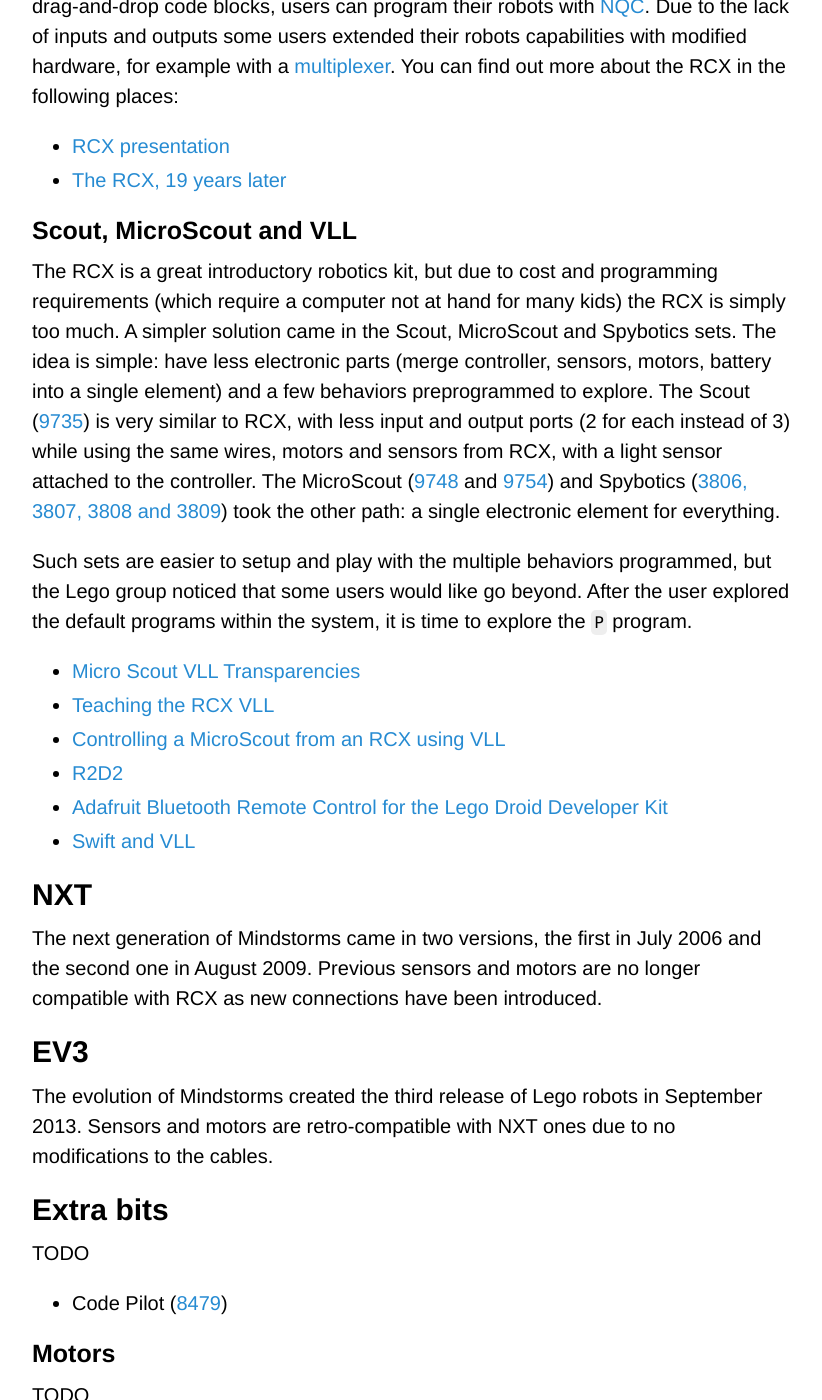
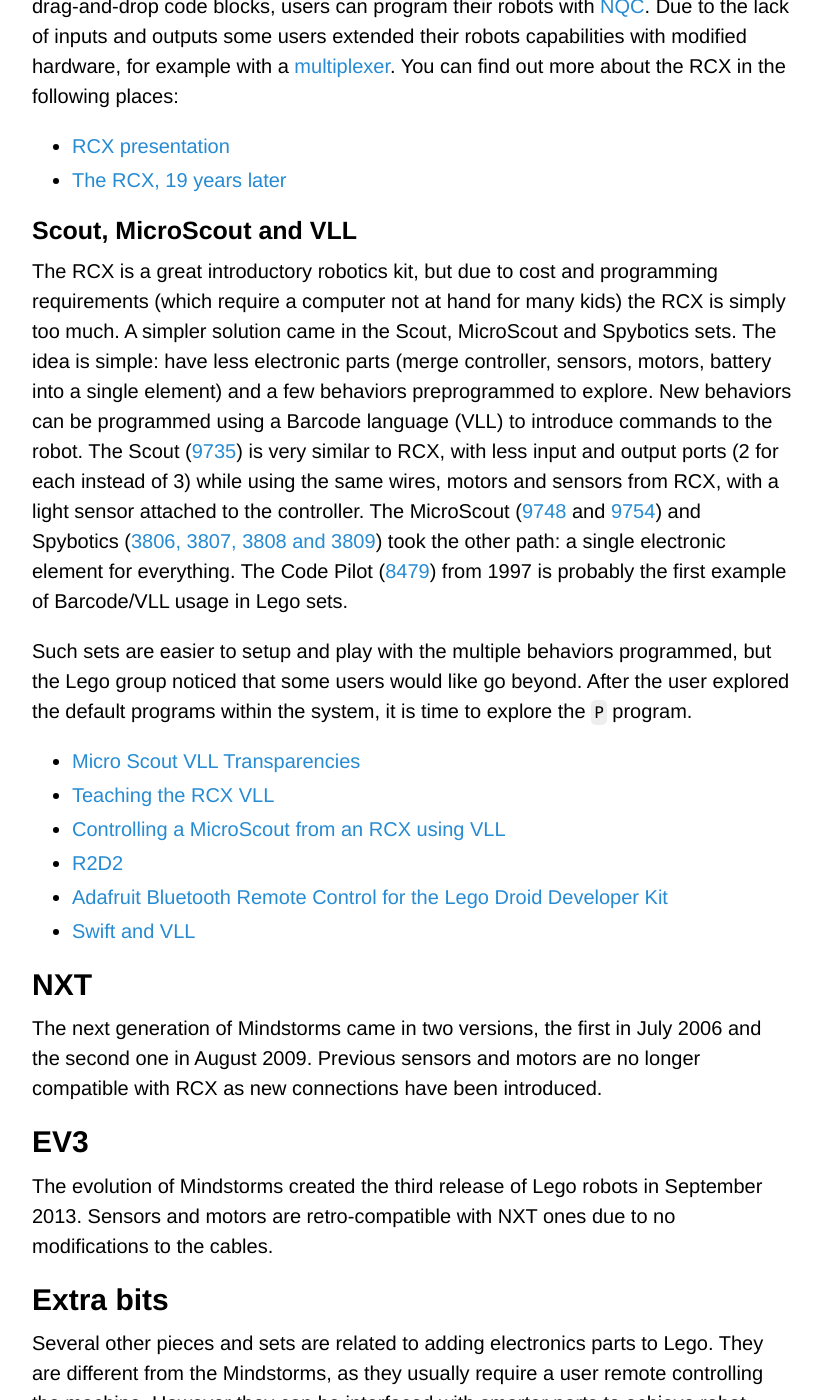
Before and after one commit to Maumagnaguagno/maumagnaguagno.github.io, a Jekyll site: the page built from mindstorms.md, in a window 1280 px wide and 1400 px high, scrolled down 1343 px. Shown: the whole window, without its empty margins (228-1050 px from the left). Built offline with Jekyll 4.4.1, drawn with Linux system fonts in a browser that asks for light colours; our own code applies the rules of GitHub Pages for plain Markdown files; some of the changed text lies outside the part shown.

Commit message:
Fill Mindstorms Extra bits and Motors sections

```diff
--- a/mindstorms.md
+++ b/mindstorms.md
@@ -45,8 +44,10 @@ You can find out more about the RCX in the following places:
 The RCX is a great introductory robotics kit, but due to cost and programming requirements (which require a computer not at hand for many kids) the RCX is simply too much.
 A simpler solution came in the Scout, MicroScout and Spybotics sets.
 The idea is simple: have less electronic parts (merge controller, sensors, motors, battery into a single element) and a few behaviors preprogrammed to explore.
+New behaviors can be programmed using a Barcode language (VLL) to introduce commands to the robot.
 The Scout ([9735](https://brickipedia.fandom.com/wiki/9735_Robotics_Discovery_Set)) is very similar to RCX, with less input and output ports (2 for each instead of 3) while using the same wires, motors and sensors from RCX, with a light sensor attached to the controller.
 The MicroScout ([9748](https://brickipedia.fandom.com/wiki/9748_Droid_Developer_Kit) and [9754](https://brickipedia.fandom.com/wiki/9754_Dark_Side_Developer_Kit)) and Spybotics ([3806, 3807, 3808 and 3809](https://brickipedia.fandom.com/wiki/Spybotics)) took the other path: a single electronic element for everything.
+The Code Pilot ([8479](https://brickipedia.fandom.com/wiki/8479_Barcode_Multi-Set)) from 1997 is probably the first example of Barcode/VLL usage in Lego sets.
 
 Such sets are easier to setup and play with the multiple behaviors programmed, but the Lego group noticed that some users would like go beyond.
 After the user explored the default programs within the system, it is time to explore the ``P`` program.
@@ -66,11 +67,15 @@ The evolution of Mindstorms created the third release of Lego robots in Septembe
 Sensors and motors are retro-compatible with NXT ones due to no modifications to the cables.
 
 ## Extra bits
-TODO
-- Code Pilot ([8479](https://brickipedia.fandom.com/wiki/8479_Barcode_Multi-Set))
+Several other pieces and sets are related to adding electronics parts to Lego.
+They are different from the Mindstorms, as they usually require a user remote controlling the machine.
+However they can be interfaced with smarter parts to achieve robot status.
 
 ### Motors
-TODO
+Electric motors have been introduced much earlier than sensors and microcontrollers, enough to add movement to trains and small machines.
+Motors alone are limited to one direction and speed until the user interacts with a switch.
+With mechanical parts and gears it is possible to exploit the continuous movement of the motors to achieve more complex movements.
+A notable example is the [Great Ball Contraption](https://www.planet-gbc.com/), a modular system which moves balls to the next module in the most creative way possible.
 
 ### Power Functions
 In 2007 Lego introduced a new connector for motors and sensors, resembling the one from the RCX era with [studs](https://en.wikipedia.org/wiki/Lego_Technic#%22Studded%22_(Beams)_versus_%22Studless%22_(Liftarms)).
```
Also changed, not shown: other parts of mindstorms.md (+0 -1 lines).
